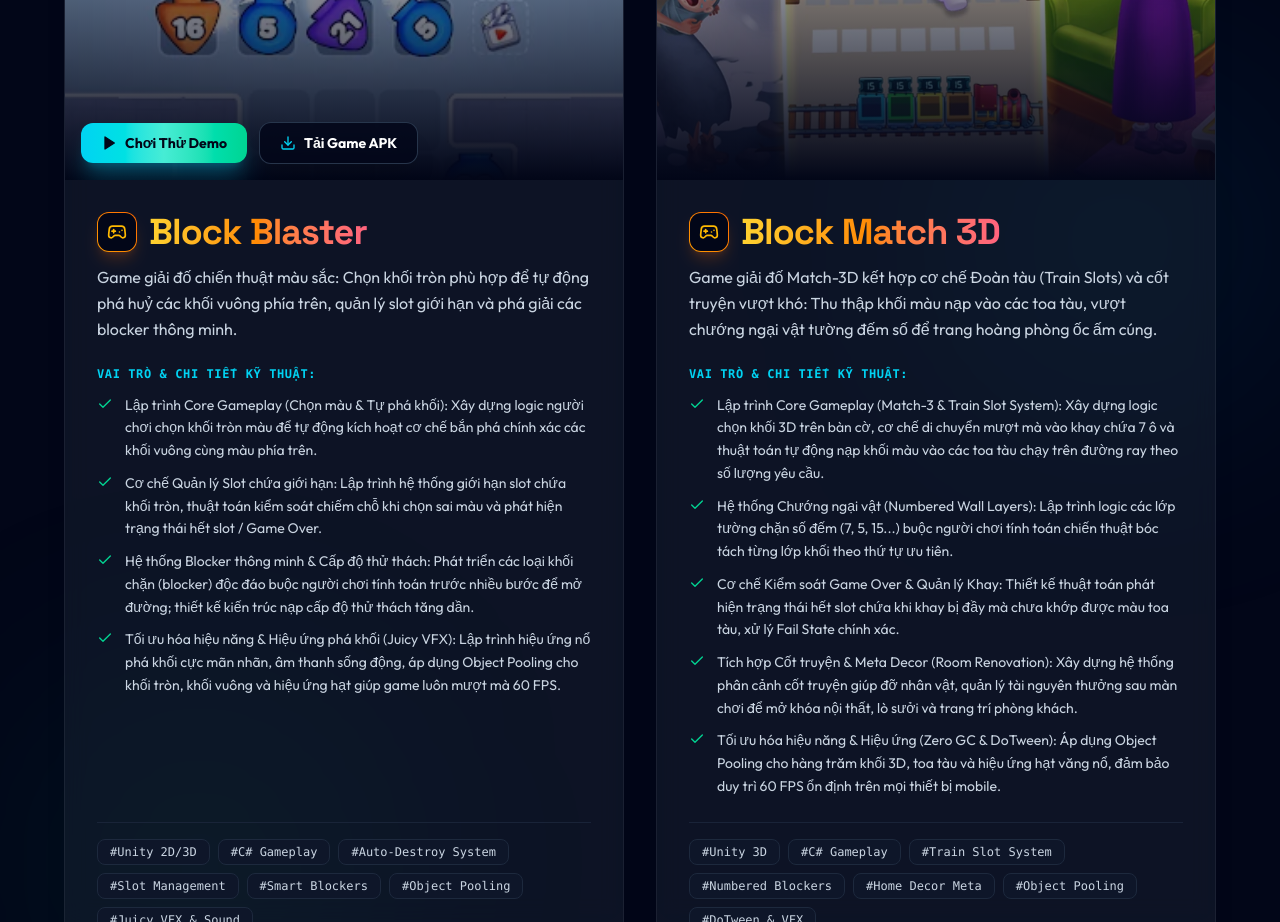
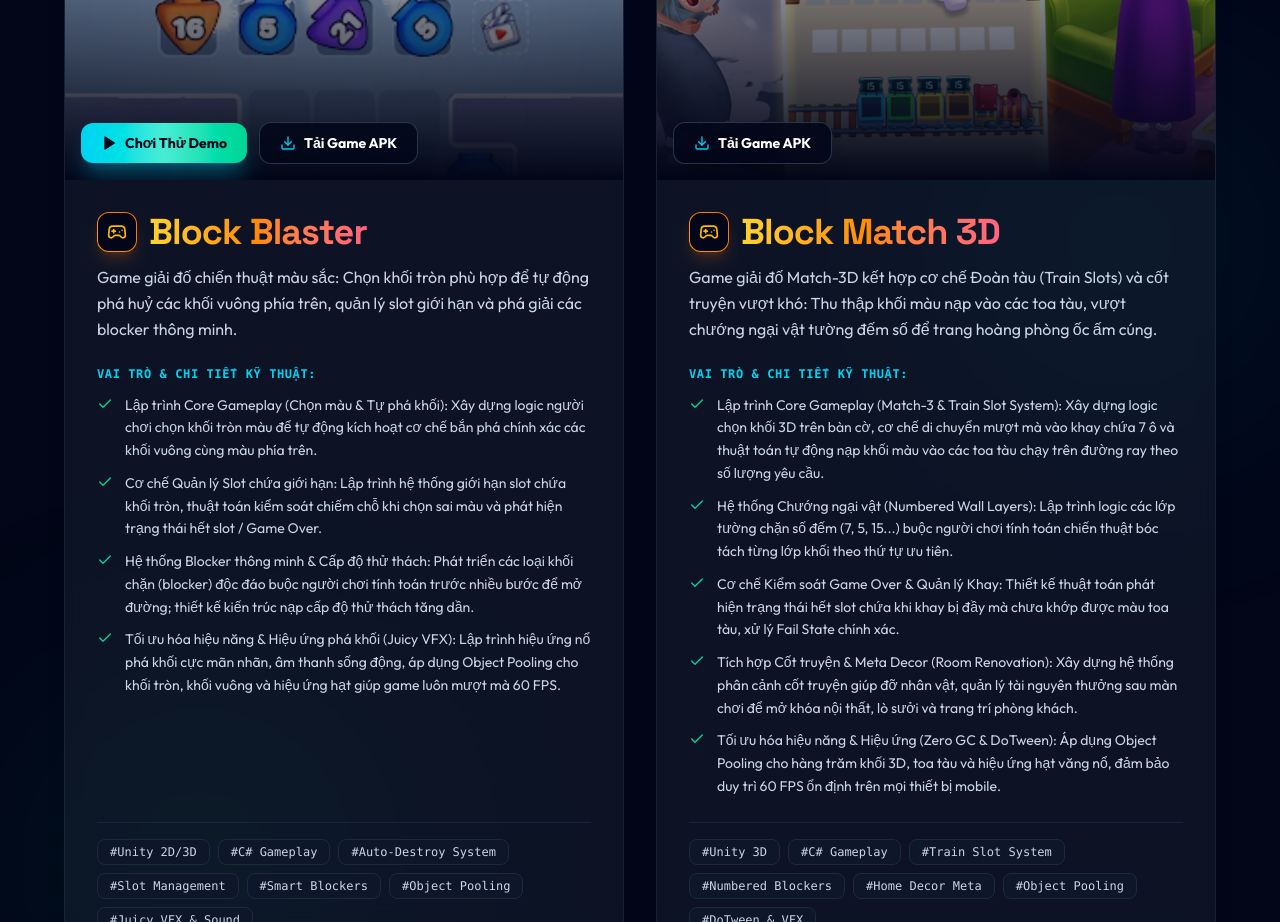
Before and after one commit to bon2ka4/Huan_CV, a React (Vite) app: page / in a window 1280 px wide. Shown: the part 2780-3702 px from the top of the page. Built offline with nearby package versions, Linux system fonts and the light colour scheme.

Commit message:
feat: add APK download link for Block Match 3D project

```diff
--- a/src/data.js
+++ b/src/data.js
@@ -94,6 +94,7 @@ export const projectsData = [
     role: "Code Chính",
     hasWebglDemo: false,
     webglPath: "./webgl/block-match-3d/index.html",
+    apkUrl: "https://drive.google.com/file/d/1HXdWy5Y4gtXK3Rur8bWiOVceeZZu5auc/view?usp=sharing",
     tagline: "Game giải đố Match-3D kết hợp cơ chế Đoàn tàu (Train Slots) và cốt truyện vượt khó: Thu thập khối màu nạp vào các toa tàu, vượt chướng ngại vật tường đếm số để trang hoàng phòng ốc ấm cúng.",
     thumbnail: "./images/block_match_3d.webp",
     features: [
```
